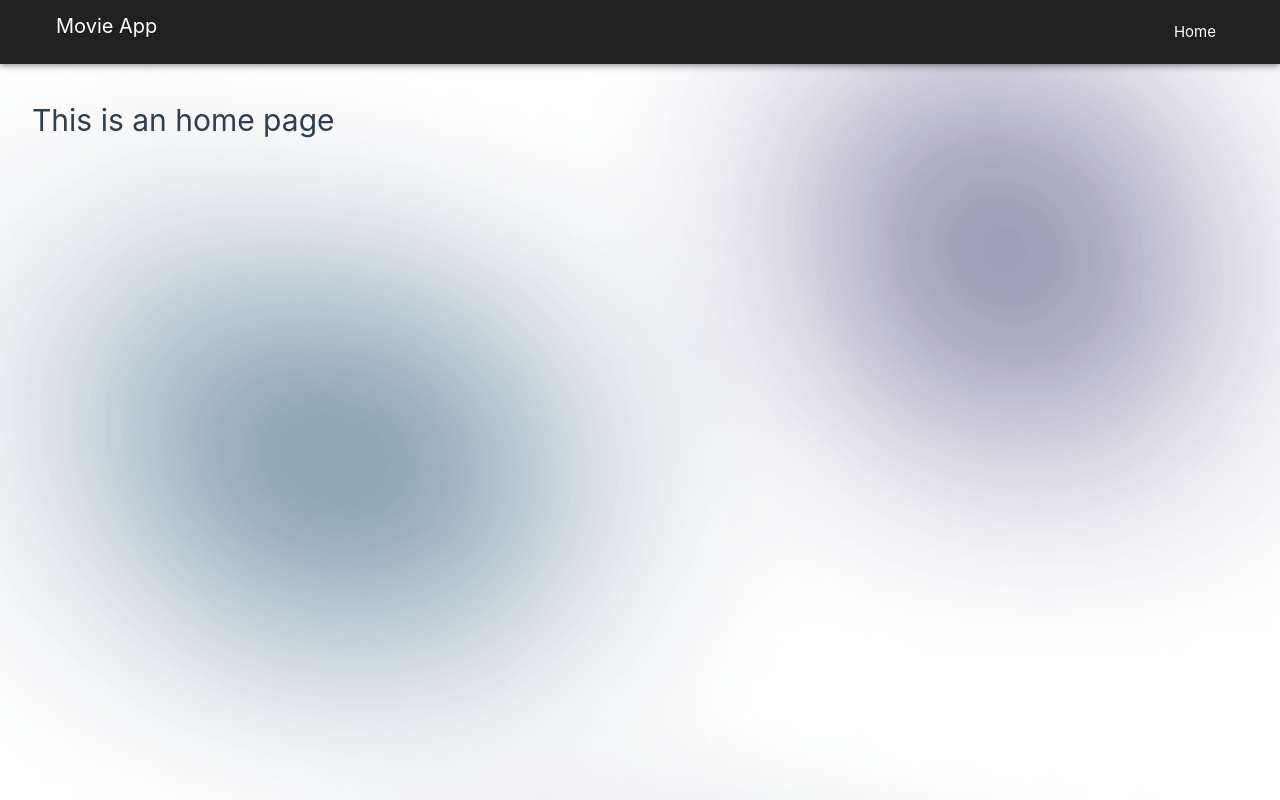
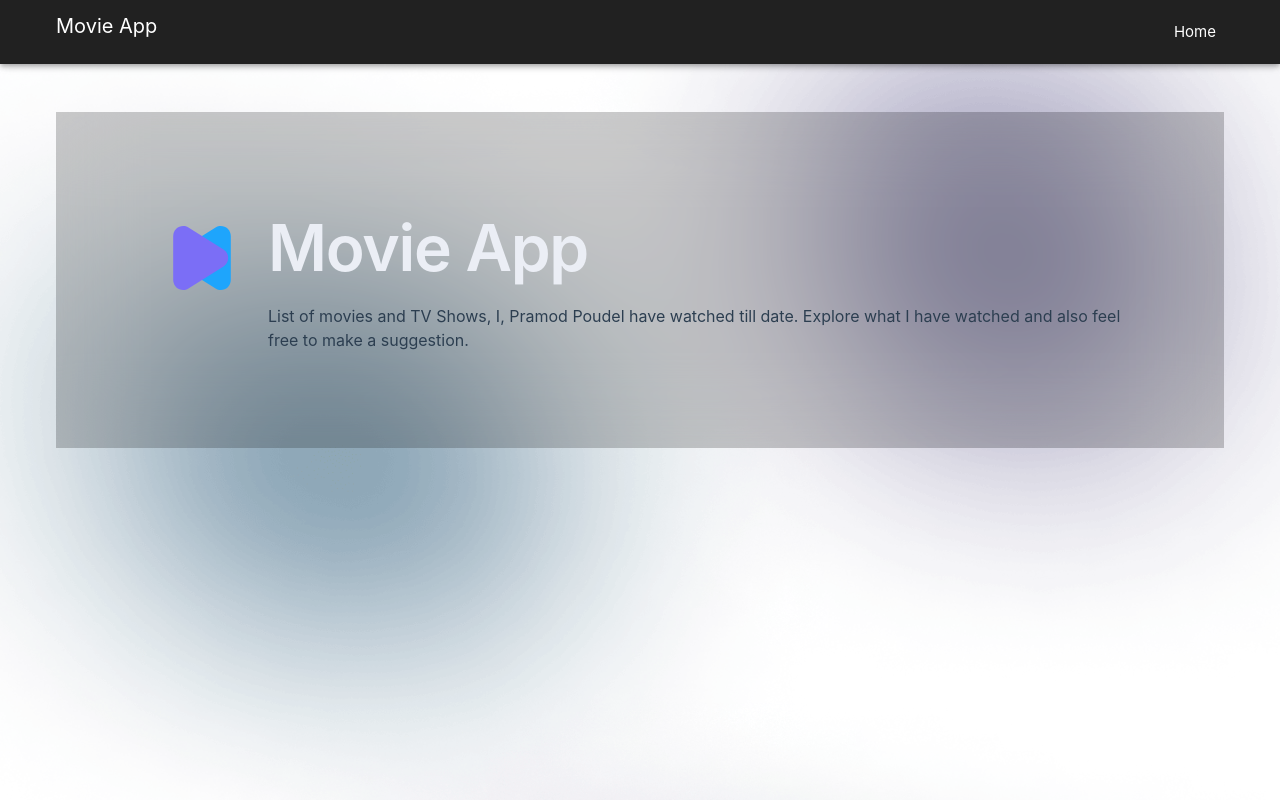
Before and after one commit to MisterGeorge/movie-app, a Vue app: page / in a window 1280 px wide. Built offline with nearby package versions, Linux system fonts and the light colour scheme.

Commit message:
feat: implementacion del componente Hero para la vista Home

```diff
--- a/src/views/HomeView.vue
+++ b/src/views/HomeView.vue
@@ -1,9 +1,24 @@
+<script setup>
+  import TheItem from '../components/TheHeroPage.vue'
+  import IconLogo from '../components/icons/IconLogo.vue'
+</script>
+
 <template>
-  <div>
-    <h1>This is an home page</h1>
-  </div>
+  <v-container>
+    <v-row no-gutters>
+      <v-col>
+        <TheItem>
+          <template #icon>
+            <IconLogo />
+          </template>
+          <template #heading>Movie App</template>
+          <template #body>
+            List of movies and TV Shows, I, Pramod Poudel have watched till date.
+            Explore what I have watched and also feel free to make a suggestion.
+          </template>
+        </TheItem>
+      </v-col>
+    </v-row>
+
+  </v-container>
 </template>
-
-<style>
-
-</style>
```
